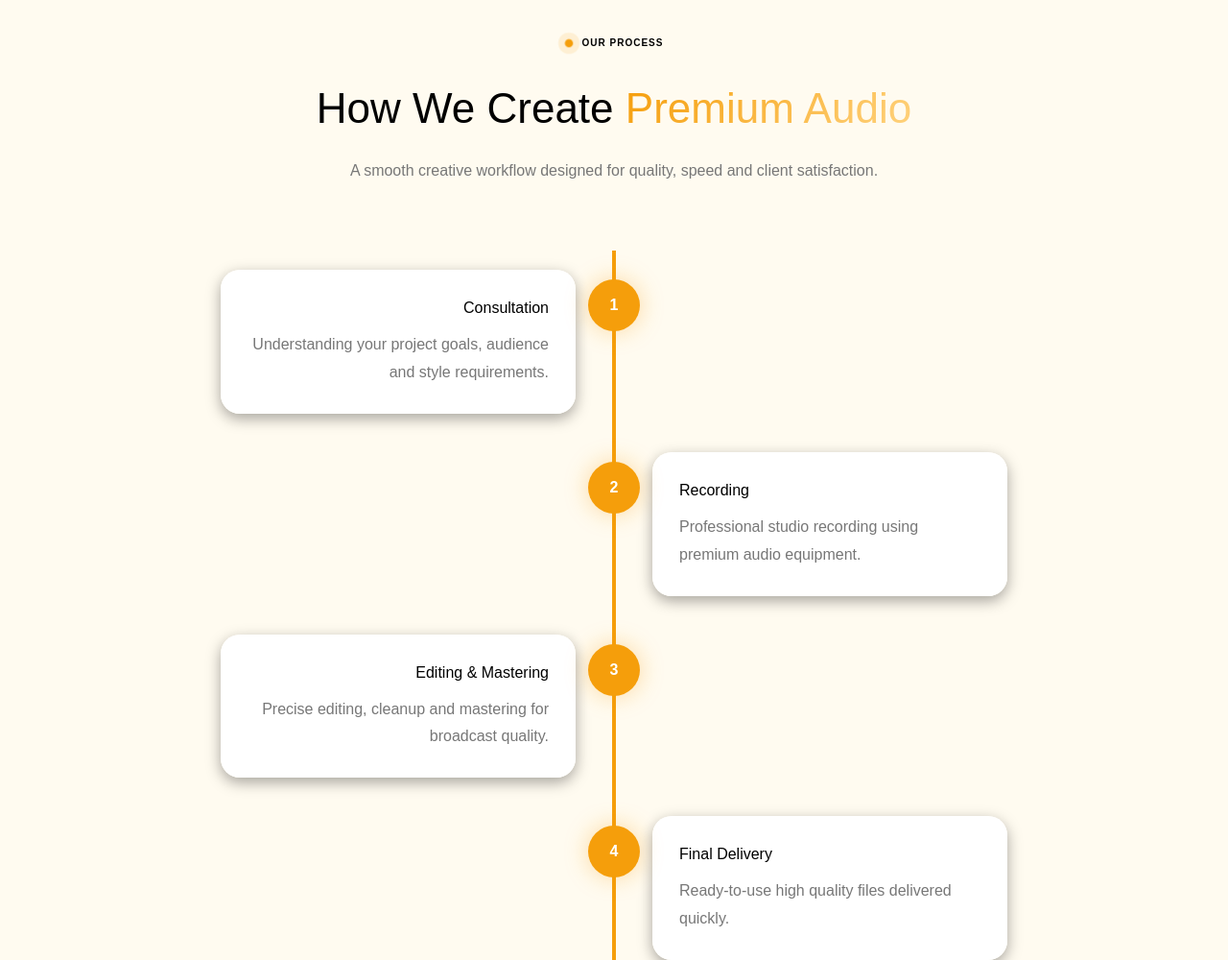
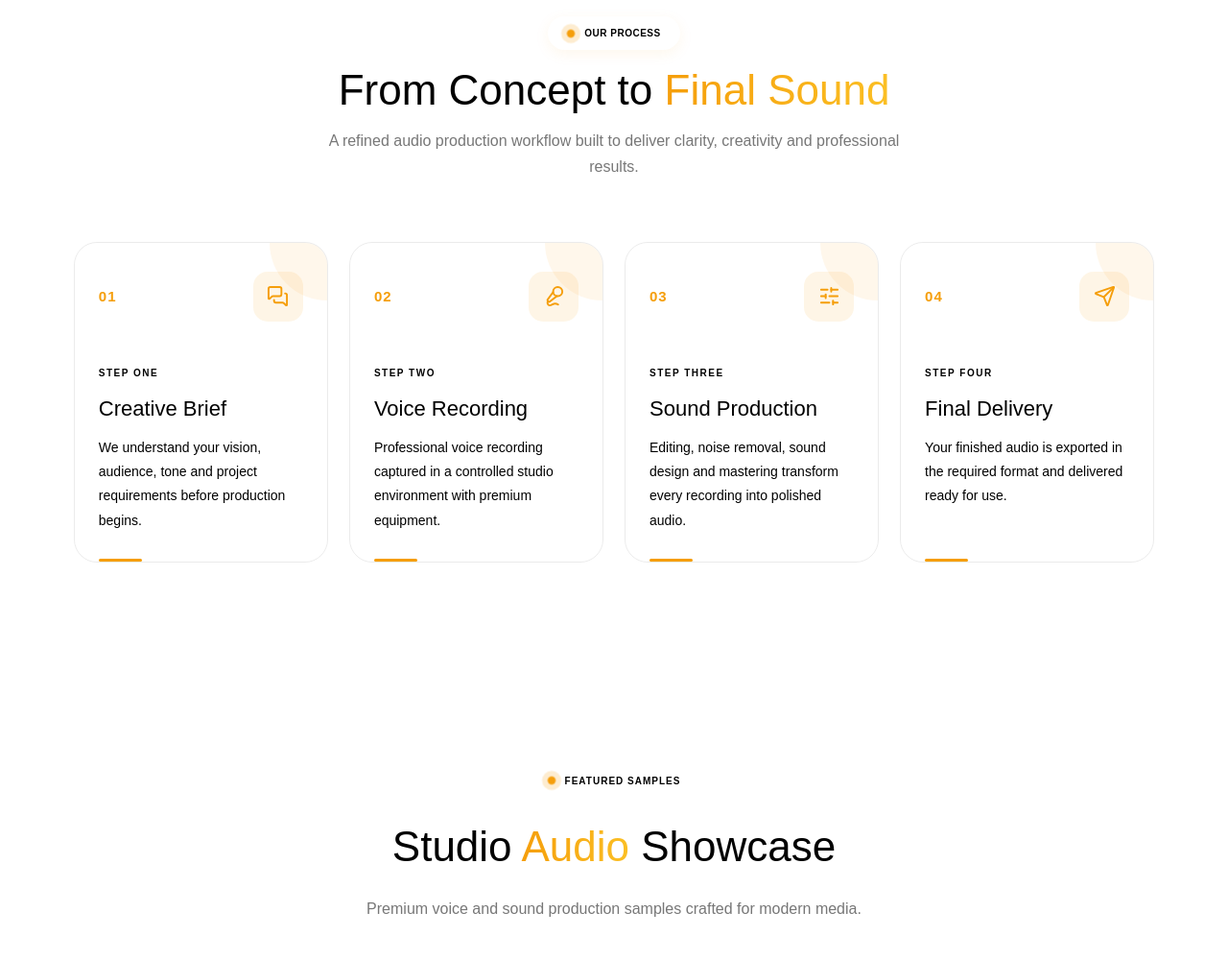
Before and after one commit to jadamanikanta/voiceover-audio-productionstudio, a website: page services.html in a window 1280 px wide. Shown: the part 1800-2800 px from the top of the page at 96% size. Drawn offline with nearby package versions, Linux system fonts and the light colour scheme.

Commit message:
first chnage

```diff
--- a/blog-details.css
+++ b/blog-details.css
@@ -6,9 +6,12 @@
 }
 
 
-/* =========================================
-   BLOG HERO
-========================================= */
+.gradient-text {
+  background: linear-gradient(135deg, var(--primary) 10%, var(--primary) 90%);
+  -webkit-background-clip: text;
+  -webkit-text-fill-color: transparent;
+  background-clip: text;
+}
 
 .vox-blog-hero {
     position: relative;
@@ -107,6 +110,8 @@
     letter-spacing: -2.5px;
 }
 
+
+
 .vox-blog-intro {
     max-width: 760px;
     margin: 0 0 30px;
@@ -1022,7 +1027,7 @@ body.dark-mode .vox-related-card:hover {
 }
 
 .vox-blog-bottom-cta > a:hover {
-    background: #fbbf24;
+    color:white;
     transform: translateY(-3px);
 }
 
--- a/blog.css
+++ b/blog.css
@@ -10,6 +10,13 @@
     align-items: center;
     text-align: center;
     color: white;
+}
+
+.gradient-text {
+  background: linear-gradient(135deg, var(--primary) 10%, var(--primary) 90%);
+  -webkit-background-clip: text;
+  -webkit-text-fill-color: transparent;
+  background-clip: text;
 }
 
 .blog-hero-overlay{
@@ -119,7 +126,7 @@ body.dark .blog-hero-overlay p{
     color:#bfc4cf;
 }
 
-/* Responsive */
+
 
 @media (max-width:768px){
 
@@ -226,12 +233,11 @@ body.dark .blog-hero-overlay p{
     border-radius: 18px;
     overflow: hidden;
     box-shadow: rgba(0, 0, 0, 0.09) 0px 2px 1px, rgba(0, 0, 0, 0.09) 0px 4px 2px, rgba(0, 0, 0, 0.09) 0px 8px 4px, rgba(0, 0, 0, 0.09) 0px 16px 8px, rgba(0, 0, 0, 0.09) 0px 32px 16px;
-    transition: 0.4s;
+
 }
 
 .blog-card:hover {
     transform: translateY(-8px);
-
     border:1px solid var(--primary);
 }
 
@@ -255,14 +261,14 @@ body.dark .blog-hero-overlay p{
 
 .blog-content h3 {
     margin: 12px 0;
-    min-height: 60px; /* Same heading area */
+    min-height: 60px;
     line-height: 1.4;
     color: var(--text-color);
 }
 .blog-content p {
     line-height: 1.8;
     color: var(--text-color);
-    flex-grow: 1; /* Pushes button/link down */
+    flex-grow: 1;
 }
 
 .blog-content a {
@@ -282,8 +288,11 @@ body.dark .blog-hero-overlay p{
     padding: 10px 18px;
     border: none;
     background: var(--primary);
-    color: white;
+    color: rgb(8, 8, 8);
     border-radius: 10px;
+}
+.pagination button:hover{
+    color:white;
 }
 
 .latest-updates {
--- a/contact.css
+++ b/contact.css
@@ -641,7 +641,7 @@ CONTACT FORM
 
 .contact-btn:hover{
     transform:translateY(-3px);
-    box-shadow:0 15px 35px rgba(245, 158, 11, 0.35);
+    color:white;
 }
 
 /*=========================================
--- a/pricing.css
+++ b/pricing.css
@@ -148,7 +148,7 @@ h1, h2 {
     padding: 14px 32px;
     border-radius: 12px;
     background: #f59e0b;
-    color: #fff;
+    color: #111111;
     text-decoration: none;
     font-weight: 600;
     transition: 0.3s ease;
@@ -156,6 +156,7 @@ h1, h2 {
 
 .pricing-btn:hover {
     transform: translateY(-3px);
+    color:white;
 }
 
 @media (max-width: 768px) {
@@ -294,7 +295,7 @@ body.dark-mode .pricing-card ul li {
     padding: 13px 28px;
     border-radius: 14px;
     background: var(--primary);
-    color: white;
+    color: rgb(19, 18, 18);
     text-decoration: none;
     font-weight: 600;
     transition: 0.35s;
@@ -302,6 +303,7 @@ body.dark-mode .pricing-card ul li {
 
 .pricing-card a:hover {
     transform: scale(1.05);
+    color:white;
 }
 
 .featured-plan {
@@ -359,7 +361,7 @@ body.dark-mode .pricing-card ul li {
 }
 
 .section-title p{
-    color:var(--text-color);
+    color: #777;
 }
 
 /* Grid */
@@ -644,7 +646,7 @@ html[dir="rtl"] .addon::before {
 }
 
 .compare-section .section-title p{
-    color:var(--text-light);
+    color: #777;
 }
 
 /*==============================
--- a/services.css
+++ b/services.css
@@ -154,7 +154,7 @@ body.dark-mode {
     padding: 15px 34px;
     border-radius: 14px;
     background: var(--primary);
-    color: white;
+    color: rgb(26, 25, 25);
     text-decoration: none;
     font-weight: 600;
     box-shadow:
@@ -165,8 +165,7 @@ body.dark-mode {
 
 .services-content a:hover {
     transform: translateY(-4px) scale(1.05);
-    box-shadow:
-        0 14px 30px rgba(245,158,11,0.35);
+    color:white;
 }
 
 @keyframes fadeUpHero {
@@ -443,178 +442,241 @@ body.dark-mode .section-title p {
     background: var(--primary);
     transform: translateY(-2px);
     box-shadow: 0 6px 15px rgba(var(--primary-rgb), 0.45);
+    color:white;
 }
 
+
 .process-section {
-    padding: 110px 8%;
-    background: var(--tint-1);
-    transition: background 0.4s ease;
+    width: 100%;
+    padding: 100px 6%;
+    background: var(--bg-color);
+    overflow: hidden;
 }
 
-body.dark-mode .process-section {
-    background: var(--tint-1);
+.process-section .section-title {
+    max-width: 760px;
+    margin: 0 auto 65px;
+    text-align: center;
 }
 
 .process-badge {
     display: inline-flex;
   align-items: center;
-    gap: 10px;
+  gap: 0.625rem;
+  padding: 0.625rem 1.25rem;
 
-    padding: 10px 20px;
-
-    border-radius: 999px;
-
-    font-size: 10px;
+  border-radius: 99px;
+  color: var(--text-color);
+  font-size:10px;
   font-weight: 600;
-    letter-spacing: 1px;
+  letter-spacing: 0.05em;
   text-transform: uppercase;
-
-    color: var(--text-color);
-
-
+  box-shadow: 0 4px 15px rgba(245, 158, 11, 0.08);
 }
 
 .process-badge-dot {
    width: 8px;
   height: 8px;
+  background-color: var(--primary);
   border-radius: 50%;
-    background: var(--primary);
 
   animation: badgePulse 2s infinite;
 }
-
 @keyframes badgePulse {
-    0% {
-        transform: scale(.95);
-        box-shadow: 0 0 0 0 rgba(245,158,11,.6);
+  0% { transform: scale(0.95); box-shadow: 0 0 0 0 rgba(245, 158, 11, 0.7); }
+  70% { transform: scale(1.1); box-shadow: 0 0 0 6px rgba(245, 158, 11, 0); }
+  100% { transform: scale(0.95); box-shadow: 0 0 0 0 rgba(245, 158, 11, 0); }
+}
+.process-section .section-title h2 {
+    margin: 18px 0 14px;
+    font-size: 44px;
+    line-height: 1.1;
+    color: var(--text-color);
 }
 
-    70% {
-        transform: scale(1.1);
-        box-shadow: 0 0 0 8px rgba(245,158,11,0);
+.gradient-text {
+    background: linear-gradient(90deg, #f59e0b, #fbbf24);
+    -webkit-background-clip: text;
+    -webkit-text-fill-color: transparent;
 }
 
-    100% {
-        transform: scale(.95);
-        box-shadow: 0 0 0 0 rgba(245,158,11,0);
-    }
+.process-section .section-title p {
+    max-width: 600px;
+    margin: auto;
+   color: #777;
+    font-size: 16px;
+    line-height: 1.7;
 }
 
-.timeline {
-    position: relative;
-    max-width: 900px;
-    margin: 70px auto 0;
+.process-grid {
+    max-width: 1250px;
+    margin: auto;
+    display: grid;
+    grid-template-columns: repeat(4, 1fr);
+    gap: 22px;
 }
 
-.timeline::before {
+.process-card {
+    position: relative;
+    padding: 30px 25px;
+    min-height: 310px;
+    border: 1px solid var(--border-color);
+    border-radius: 24px;
+    background: var(--card-bg);
+    overflow: hidden;
+    transition: 0.4s ease;
+}
+
+.process-card::before {
     content: "";
     position: absolute;
-    left: 50%;
-    top: 0;
-    width: 4px;
-    height: 100%;
-    background: linear-gradient(var(--primary),#f59e0b);
-    transform: translateX(-50%);
+    width: 120px;
+    height: 120px;
+    top: -60px;
+    right: -60px;
+    background: rgba(245, 158, 11, 0.08);
+    border-radius: 50%;
+    transition: 0.4s ease;
 }
 
-.timeline-item {
-    position: relative;
-    width: 50%;
-    padding: 20px 40px;
-    opacity: 0;
-    transform: translateY(50px);
-    transition: all 0.8s ease;
+.process-card:hover {
+    transform: translateY(-10px);
+    border-color: rgba(245, 158, 11, 0.55);
+    box-shadow: 0 20px 50px rgba(0, 0, 0, 0.12);
 }
 
-.timeline-item.show {
-    opacity: 1;
-    transform: translateY(0);
+.process-card:hover::before {
+    transform: scale(2);
 }
 
-.timeline-item:nth-child(odd) {
-    left: 0;
-    text-align: right;
+.process-top {
+    position: relative;
+    z-index: 1;
+    display: flex;
+    justify-content: space-between;
+    align-items: center;
+    margin-bottom: 40px;
 }
 
-.timeline-item:nth-child(even) {
-    left: 50%;
+.process-number {
+    font-size: 15px;
+    font-weight: 700;
+    color: #f59e0b;
+    letter-spacing: 1px;
 }
 
-.timeline-circle {
-    position: absolute;
-    top: 30px;
-    width: 54px;
-    height: 54px;
-    border-radius: 50%;
-    background: var(--primary);
-    color: white;
-    font-weight: 700;
+.process-icon {
+    width: 52px;
+    height: 52px;
     display: flex;
     align-items: center;
     justify-content: center;
-
-    box-shadow:
-        0 0 25px rgba(245,158,11,0.35);
+    border-radius: 15px;
+    background: rgba(245, 158, 11, 0.1);
+    color: #f59e0b;
 }
 
-.timeline-item:nth-child(odd) .timeline-circle {
-    right: -27px;
+.process-icon svg {
+    width: 23px;
+    height: 23px;
 }
 
-.timeline-item:nth-child(even) .timeline-circle {
-    left: -27px;
+.process-content {
+    position: relative;
+    z-index: 1;
 }
 
-.timeline-card {
-    background: rgba(255,255,255,0.95);
-    padding: 28px;
-    border-radius: 20px;
+.process-label {
+    font-size: 10px;
+    font-weight: 700;
+    color: var(--muted-text);
+    letter-spacing: 1.5px;
+}
 
-    box-shadow: rgba(0, 0, 0, 0.35) 0px 5px 15px;
+.process-content h3 {
+    margin: 10px 0 12px;
+    color: var(--text-color);
+    font-size: 22px;
+}
+
+.process-content p {
+    margin: 0;
+    color: var(--muted-text);
+    font-size: 14px;
+    line-height: 1.8;
+}
+
+.process-line {
+    position: absolute;
+    bottom: 0;
+    left: 25px;
+    width: 45px;
+    height: 3px;
+    background: #f59e0b;
+    border-radius: 10px;
     transition: 0.4s ease;
 }
 
-body.dark-mode .timeline-card {
-    background: rgba(18,18,18,0.95);
-    box-shadow:
-        0 12px 35px rgba(0,0,0,0.35),
-        0 0 25px rgba(245,158,11,0.12);
+.process-card:hover .process-line {
+    width: calc(100% - 50px);
+}
+@media (max-width: 1024px) {
+
+    .process-grid {
+        grid-template-columns: repeat(2, 1fr);
     }
 
-.timeline-card:hover {
-    transform: translateY(-8px);
+    .process-section {
+        padding: 80px 5%;
     }
 
-.timeline-card h3 {
-    margin-bottom: 12px;
-    color: var(--text-color);
 }
 
-.timeline-card p {
-    color: #777;
-    line-height: 1.8;
+@media (max-width: 768px) {
+
+    .process-section {
+        padding: 70px 5%;
     }
 
-body.dark-mode .timeline-card p {
-    color: #aaa;
+    .process-section .section-title {
+        margin-bottom: 45px;
     }
 
-@media(max-width:768px){
-
-    .timeline::before {
-        left: 20px;
+    .process-grid {
+        grid-template-columns: 1fr 1fr;
+        gap: 15px;
     }
 
-    .timeline-item {
-        width: 100%;
-        left: 0 !important;
-        padding-left: 70px;
-        text-align: left !important;
+    .process-card {
+        min-height: 290px;
+        padding: 25px 20px;
     }
 
-    .timeline-circle {
-        left: -7px !important;
 }
+
+@media (max-width: 480px) {
+
+    .process-section {
+        padding: 60px 20px;
+    }
+
+    .process-section .section-title h2 {
+        font-size: 32px;
+    }
+
+    .process-section .section-title p {
+        font-size: 14px;
+    }
+
+    .process-grid {
+        grid-template-columns: 1fr;
+    }
+
+    .process-card {
+        min-height: auto;
+        padding: 25px;
+    }
+
 }
 
 
--- a/services.html
+++ b/services.html
@@ -195,46 +195,104 @@
 <section class="process-section">
 
     <div class="section-title">
-        <span class="process-badge"><span class="process-badge-dot"></span>Our Process</span>
-        <h2>How We Create <span class="gradient-text">Premium Audio</span></h2>
+        <span class="process-badge">
+            <span class="process-badge-dot"></span>
+            Our Process
+        </span>
+
+        <h2>
+            From Concept to <span class="gradient-text">Final Sound</span>
+        </h2>
+
         <p>
-            A smooth creative workflow designed for quality,
-            speed and client satisfaction.
+            A refined audio production workflow built to deliver
+            clarity, creativity and professional results.
         </p>
     </div>
 
-    <div class="timeline">
+    <div class="process-grid">
 
-        <div class="timeline-item">
-            <div class="timeline-circle">1</div>
-            <div class="timeline-card">
-                <h3>Consultation</h3>
-                <p>Understanding your project goals, audience and style requirements.</p>
+        <div class="process-card">
+            <div class="process-top">
+                <span class="process-number">01</span>
+                <div class="process-icon">
+                    <i data-lucide="messages-square"></i>
+                </div>
             </div>
+
+            <div class="process-content">
+                <span class="process-label">STEP ONE</span>
+                <h3>Creative Brief</h3>
+                <p>
+                    We understand your vision, audience, tone and
+                    project requirements before production begins.
+                </p>
+            </div>
+
+            <div class="process-line"></div>
         </div>
 
-        <div class="timeline-item">
-            <div class="timeline-circle">2</div>
-            <div class="timeline-card">
-                <h3>Recording</h3>
-                <p>Professional studio recording using premium audio equipment.</p>
+
+        <div class="process-card">
+            <div class="process-top">
+                <span class="process-number">02</span>
+                <div class="process-icon">
+                    <i data-lucide="mic-2"></i>
+                </div>
             </div>
+
+            <div class="process-content">
+                <span class="process-label">STEP TWO</span>
+                <h3>Voice Recording</h3>
+                <p>
+                    Professional voice recording captured in a
+                    controlled studio environment with premium equipment.
+                </p>
+            </div>
+
+            <div class="process-line"></div>
         </div>
 
-        <div class="timeline-item">
-            <div class="timeline-circle">3</div>
-            <div class="timeline-card">
-                <h3>Editing & Mastering</h3>
-                <p>Precise editing, cleanup and mastering for broadcast quality.</p>
+
+        <div class="process-card">
+            <div class="process-top">
+                <span class="process-number">03</span>
+                <div class="process-icon">
+                    <i data-lucide="sliders-horizontal"></i>
+                </div>
             </div>
+
+            <div class="process-content">
+                <span class="process-label">STEP THREE</span>
+                <h3>Sound Production</h3>
+                <p>
+                    Editing, noise removal, sound design and mastering
+                    transform every recording into polished audio.
+                </p>
+            </div>
+
+            <div class="process-line"></div>
         </div>
 
-        <div class="timeline-item">
-            <div class="timeline-circle">4</div>
-            <div class="timeline-card">
+
+        <div class="process-card">
+            <div class="process-top">
+                <span class="process-number">04</span>
+                <div class="process-icon">
+                    <i data-lucide="send"></i>
+                </div>
+            </div>
+
+            <div class="process-content">
+                <span class="process-label">STEP FOUR</span>
                 <h3>Final Delivery</h3>
-                <p>Ready-to-use high quality files delivered quickly.</p>
+                <p>
+                    Your finished audio is exported in the required
+                    format and delivered ready for use.
+                </p>
             </div>
+
+            <div class="process-line"></div>
         </div>
 
     </div>
```
Also changed, not shown: blog-details.html (+1 -9 lines), blog.html (+2 -6 lines), contact.html (+1 -1 lines), dashboard.html (+2 -2 lines), home.css (+21 -10 lines), home2.css (+7 -5 lines), pricing.html (+2 -2 lines), services-details.css (+29 -1 lines), services-details.html (+3 -3 lines). Lines whose indentation alone changed are shown as unchanged.
